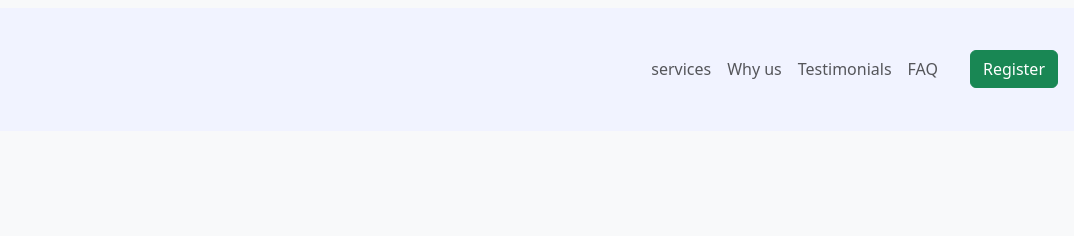
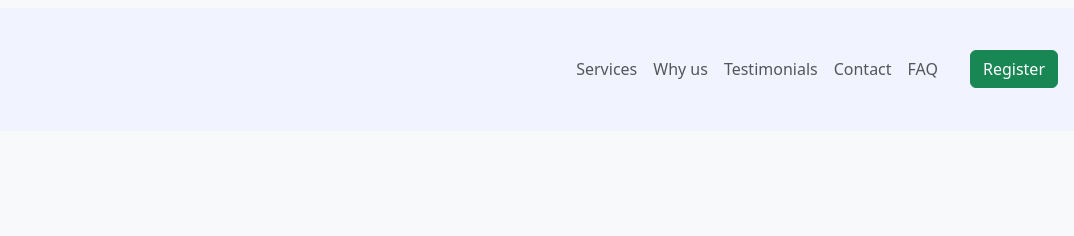
Before and after one commit to CoreX20/git-async, a plain HTML site: page index.html in a window 1280 px wide. Shown: the top 236 px of the page, 206-1280 px from the left. Drawn offline with nearby package versions, Linux system fonts and the light colour scheme.

Commit message:
added nav-item Contact

```diff
--- a/index.html
+++ b/index.html
@@ -21,13 +21,16 @@
         <div class="collapse navbar-collapse" id="navbarSupportedContent ">
           <ul class="navbar-nav mb-2 mb-lg-0 ms-auto px-4">
             <li class="nav-item">
-              <a class="nav-link" href="#service">services</a>
+              <a class="nav-link" href="#service">Services</a>
             </li>
             <li class="nav-item">
               <a class="nav-link" href="#why">Why us</a>
             </li>
             <li class="nav-item">
               <a class="nav-link" href="#testi">Testimonials</a>
+            </li>
+            <li class="nav-item">
+              <a class="nav-link" href="#contact">Contact</a>
             </li>
             <li class="nav-item">
               <a class="nav-link" href="#faq">FAQ</a>
```
